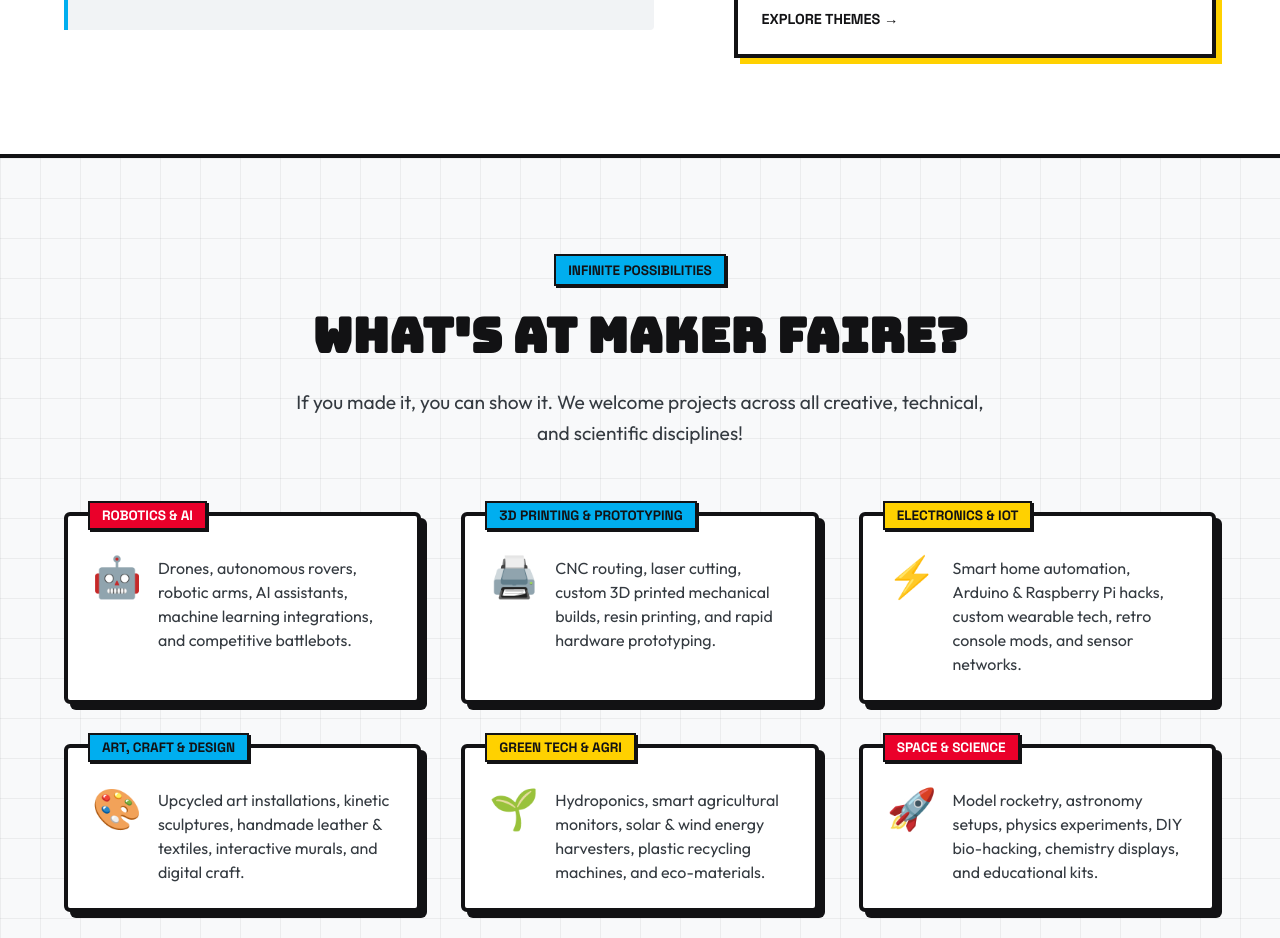
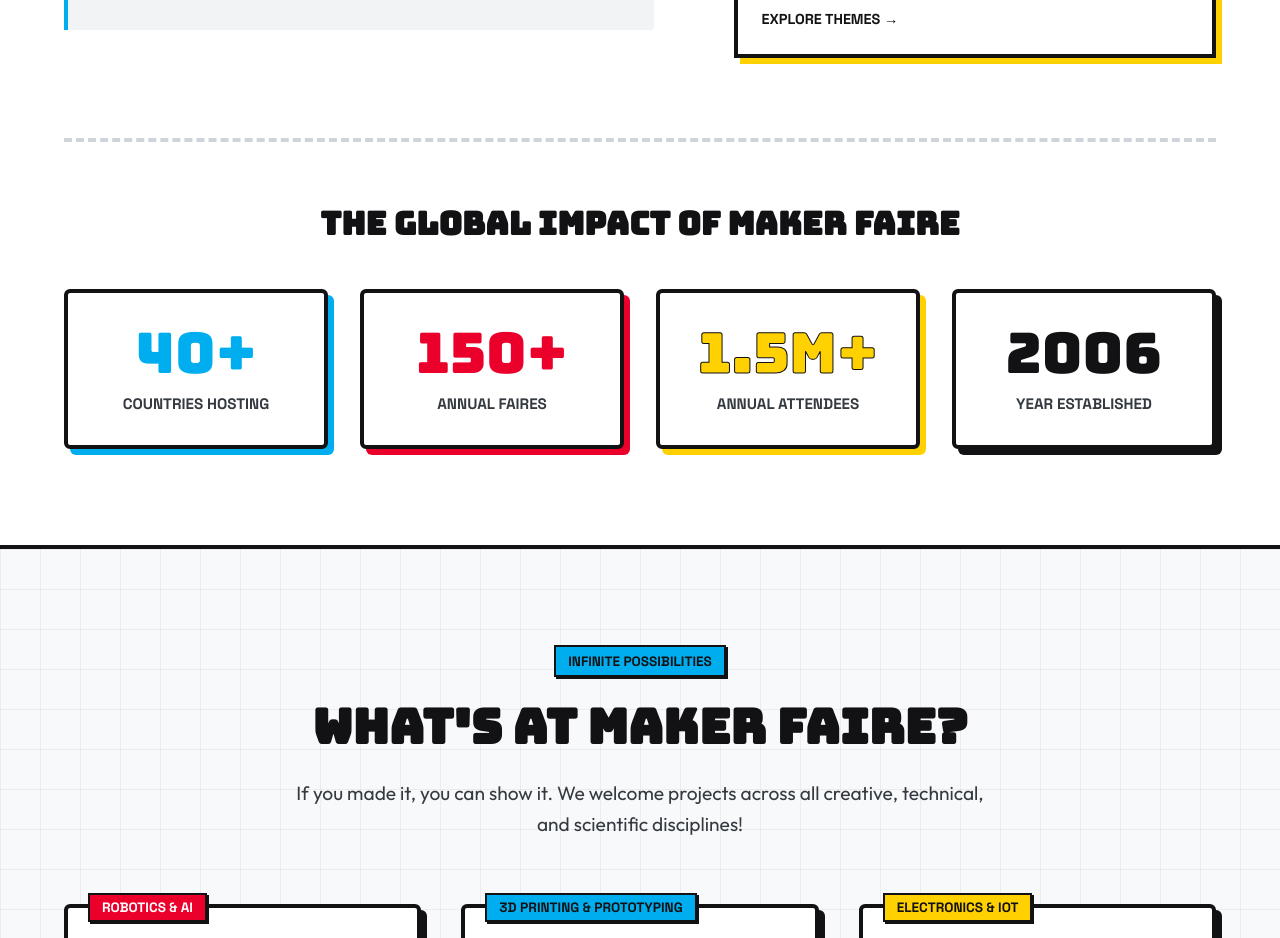
Before and after one commit to Maker-Faire-Kochi/Maker-Faire-Kochi, a Nuxt app: page / in a window 1280 px wide. Shown: the part 2140-3078 px from the top of the page. Built offline with nearby package versions, Linux system fonts and the light colour scheme.

Commit message:
feat: add global impact statistics section to MakerAbout component

```diff
--- a/app/components/MakerAbout.vue
+++ b/app/components/MakerAbout.vue
@@ -52,6 +52,29 @@
               Bring your kids and family to witness hands-on workshops, live demos, robotics leagues, and interactive science experiments.
             </p>
             <a href="#categories" class="card-link">Explore Themes →</a>
+          </div>
+        </div>
+      </div>
+
+      <!-- Global Impact Stats -->
+      <div class="stats-container">
+        <h3 class="stats-header">The Global Impact of Maker Faire</h3>
+        <div class="stats-grid">
+          <div class="stat-card stat-cyan">
+            <span class="stat-number">40+</span>
+            <span class="stat-label">Countries Hosting</span>
+          </div>
+          <div class="stat-card stat-red">
+            <span class="stat-number">150+</span>
+            <span class="stat-label">Annual Faires</span>
+          </div>
+          <div class="stat-card stat-yellow">
+            <span class="stat-number">1.5M+</span>
+            <span class="stat-label">Annual Attendees</span>
+          </div>
+          <div class="stat-card stat-dark">
+            <span class="stat-number">2006</span>
+            <span class="stat-label">Year Established</span>
           </div>
         </div>
       </div>
@@ -179,10 +202,112 @@
   transform: translate(-4px, -4px);
 }
 
+/* Global Stats Section */
+.stats-container {
+  margin-top: 5rem;
+  padding-top: 4rem;
+  border-top: 4px dashed var(--color-gray-400);
+}
+
+.stats-header {
+  text-align: center;
+  font-size: 2rem;
+  margin-bottom: 3rem;
+  color: var(--color-dark);
+}
+
+.stats-grid {
+  display: grid;
+  grid-template-columns: repeat(auto-fit, minmax(220px, 1fr));
+  gap: 2rem;
+}
+
+.stat-card {
+  background-color: var(--color-white);
+  border: var(--border-width-thick) solid var(--color-dark);
+  padding: 2rem 1.5rem;
+  text-align: center;
+  border-radius: 6px;
+  transition: transform var(--transition-fast);
+}
+
+.stat-card:hover {
+  transform: translateY(-4px);
+}
+
+.stat-cyan {
+  box-shadow: 6px 6px 0px var(--color-cyan);
+}
+.stat-cyan .stat-number {
+  color: var(--color-cyan);
+}
+.stat-cyan:hover {
+  box-shadow: 10px 10px 0px var(--color-cyan);
+}
+
+.stat-red {
+  box-shadow: 6px 6px 0px var(--color-red);
+}
+.stat-red .stat-number {
+  color: var(--color-red);
+}
+.stat-red:hover {
+  box-shadow: 10px 10px 0px var(--color-red);
+}
+
+.stat-yellow {
+  box-shadow: 6px 6px 0px var(--color-yellow);
+}
+.stat-yellow .stat-number {
+  color: var(--color-yellow);
+  -webkit-text-stroke: 1px var(--color-dark);
+}
+.stat-yellow:hover {
+  box-shadow: 10px 10px 0px var(--color-yellow);
+}
+
+.stat-dark {
+  box-shadow: 6px 6px 0px var(--color-dark);
+}
+.stat-dark .stat-number {
+  color: var(--color-dark);
+}
+.stat-dark:hover {
+  box-shadow: 10px 10px 0px var(--color-dark);
+}
+
+.stat-number {
+  display: block;
+  font-family: var(--font-headline);
+  font-size: 3.5rem;
+  line-height: 1;
+  margin-bottom: 0.75rem;
+}
+
+.stat-label {
+  font-family: var(--font-mono);
+  font-weight: 700;
+  font-size: 0.95rem;
+  text-transform: uppercase;
+  color: var(--color-gray-800);
+}
+
 @media (max-width: 992px) {
   .about-grid {
     grid-template-columns: 1fr;
     gap: 4rem;
   }
+
+  .stats-container {
+    margin-top: 4rem;
+    padding-top: 3rem;
+  }
+}
+
+@media (max-width: 576px) {
+  .stats-grid {
+    grid-template-columns: 1fr;
+    gap: 1.5rem;
+  }
 }
 </style>
```
